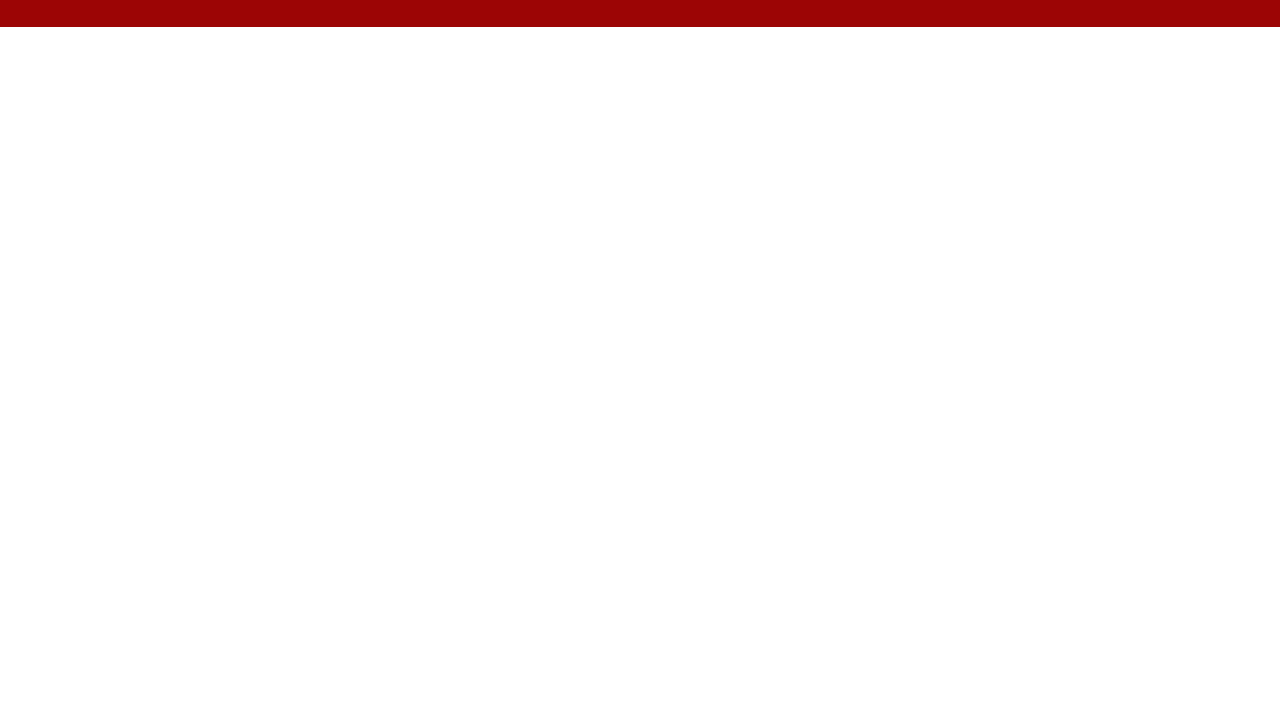
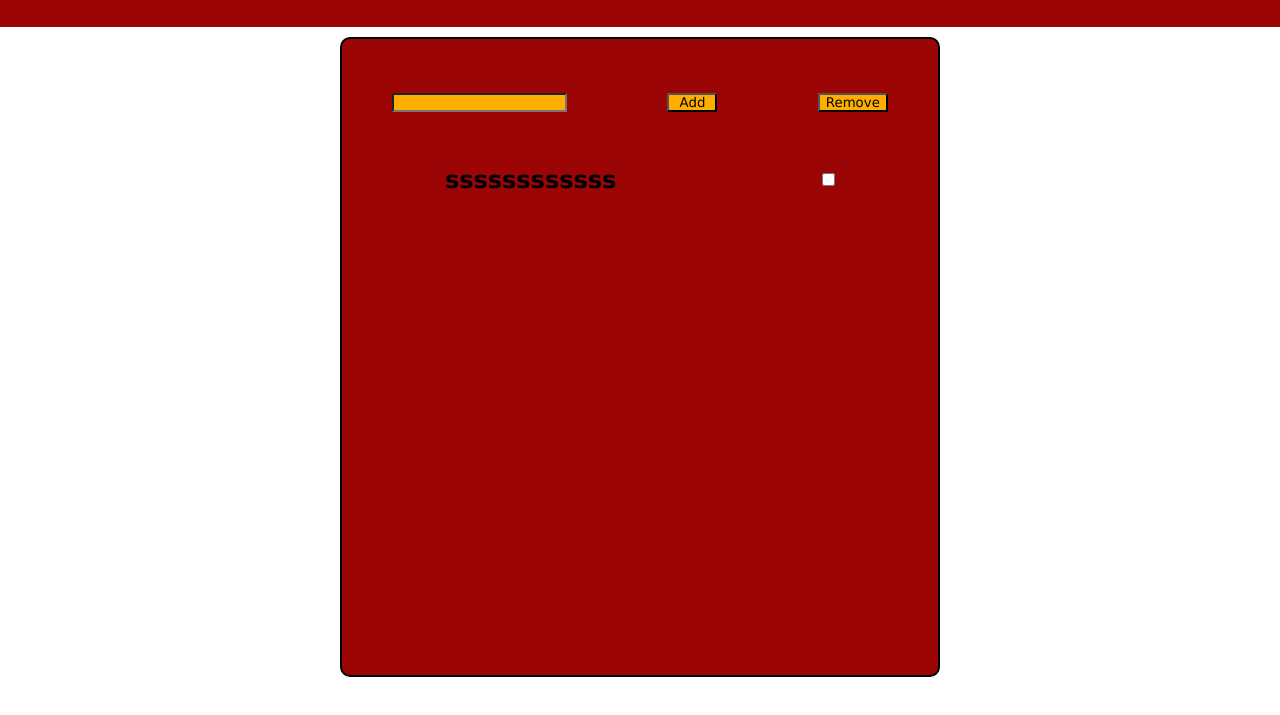
Before and after one commit to AshrafSharafCS/To-Do-Website, a plain HTML site: page pages/to-do.html in a window 1280 px wide. Shown: the part 71-786 px from the top of the page. Drawn offline with Linux system fonts and the light colour scheme.

Commit message:
finishing the to-do page design

```diff
--- a/pages/to-do.html
+++ b/pages/to-do.html
@@ -6,12 +6,34 @@
     <link rel="stylesheet" href="/style/to-do.css" />
     <link rel="stylesheet" href="/style/utilities.css" />
     <link rel="stylesheet" href="/style/main.css" />
+
     <title>To-Do</title>
   </head>
   <body>
     <header>
       <h1>To-Do</h1>
     </header>
+    <div class="flex center row">
+      <section class="add border-radius flex column">
+        <div class="input-section flex row ">
+          <input class="input-text" type="text" id="todo-text">
+          <button class="add-btn" id="add-btn" type="button" >Add</button>
+          <button class="remove-btn" id="remove-btn" type="button" >Remove</button>
+        </div>
 
+
+        <div class="output-section flex column">
+          <div class="todo-output flex row ">
+            <div>
+              <h1>ssssssssssss</h1>
+            </div>
+            <div>
+              <input type="checkbox" id="checkbox"></div>
+            </div>
+        </div>
+      </section>
+
+      </div>
+    </div>
   </body>
 </html>
--- a/style/to-do.css
+++ b/style/to-do.css
@@ -0,0 +1,37 @@
+.add {
+  background-color: rgb(156, 5, 5);
+  border: 2px solid black;
+  align-items: center;
+  height: 80vh;
+  width: 600px;
+  margin-top: 10px;
+  margin-bottom: 10px;
+}
+
+.input-section {
+  height: 20%;
+  width: 100%;
+  align-items: center;
+  justify-content: space-around;
+}
+.add-btn {
+  width: 50px;
+  background-color: rgb(255, 174, 0);
+}
+.remove-btn {
+  width: 70px;
+  background-color: rgb(255, 174, 0);
+}
+
+.input-text {
+  background-color: rgb(255, 174, 0);
+}
+.output-section {
+  height: 80%;
+  width: 100%;
+  justify-content: start;
+}
+.todo-output {
+  align-items: center;
+  justify-content: space-around;
+}
```
Also changed, not shown: style/index.css (line endings or trailing spaces).
